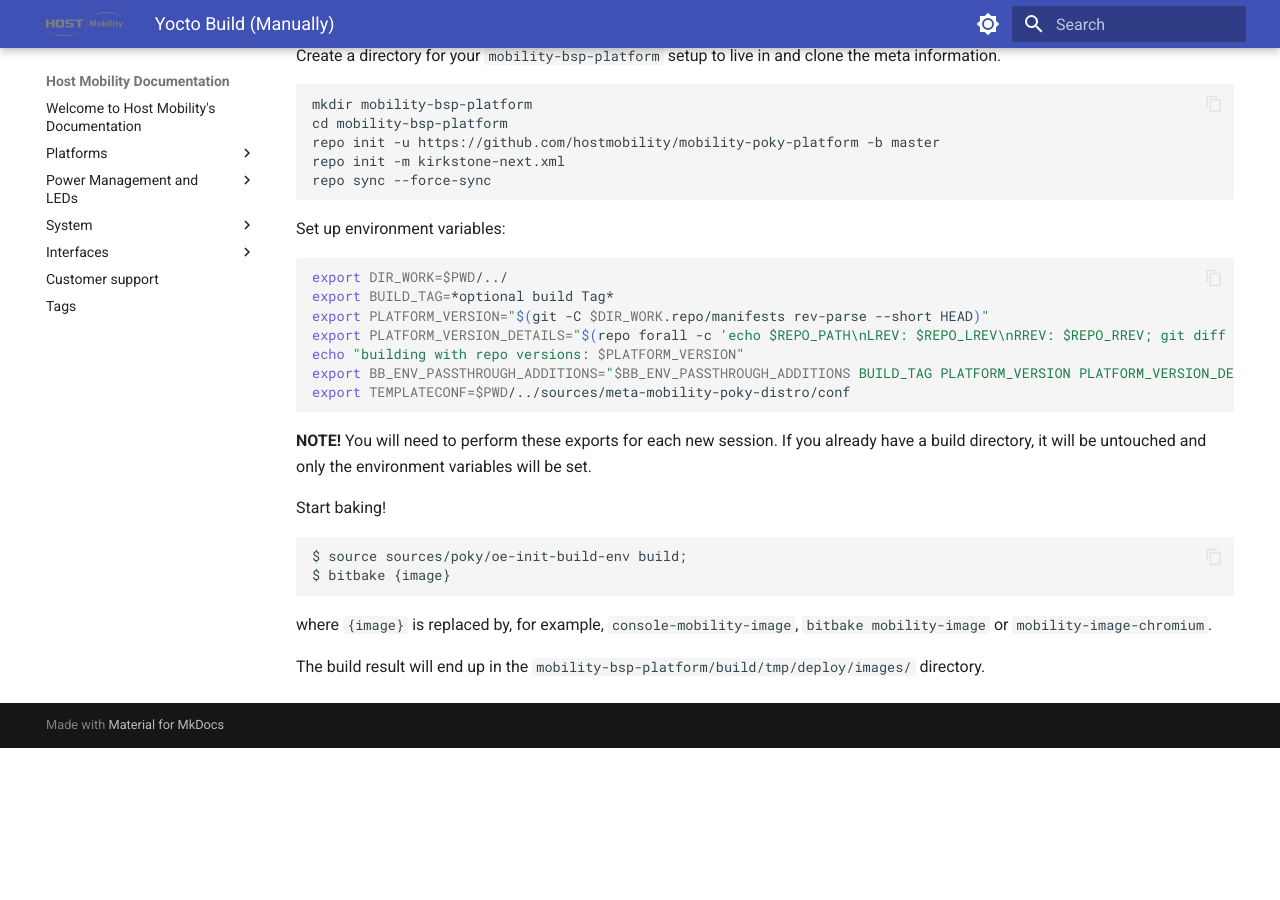
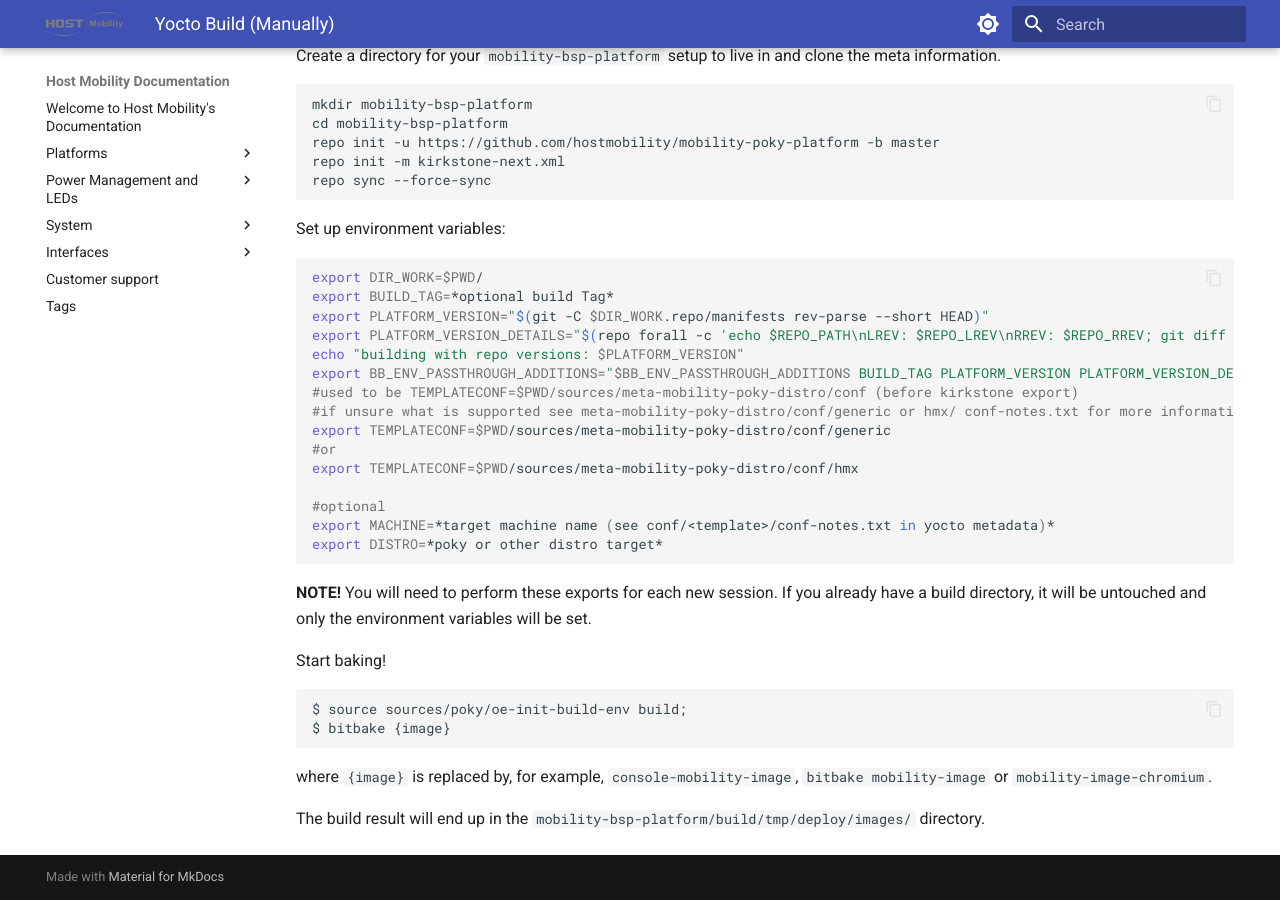
Before and after one commit to hostmobility/documentation, an MkDocs documentation site: the page built from docs/system/yocto/yocto-build-manually.md, in a window 1280 px wide and 900 px high, scrolled down 564 px. Built offline with MkDocs 1.6.1 and Material for MkDocs 9.7.7, drawn with Linux system fonts in a browser that asks for light colours; before the commit the page ends 1312 px from its top, so only the background shows below that.

Commit message:
Build without docker: Update path and information (#46)
* Build without docker: Update path and information
update to correct path for DIR_WORK and TEMPLATECONF
Add notes about env for MACHINE and Distro

* Apply suggestions from code review

Co-authored-by: Mika Ivarsson <13712961+Mojken@users.noreply.github.com>

* Update docs/system/yocto/yocto-build-manually.md

---------

Co-authored-by: Mika Ivarsson <13712961+Mojken@users.noreply.github.com>

````diff
--- a/docs/system/yocto/yocto-build-manually.md
+++ b/docs/system/yocto/yocto-build-manually.md
@@ -45,13 +45,21 @@
 
 Set up environment variables:
 ```bash
-export DIR_WORK=$PWD/../
+export DIR_WORK=$PWD/
 export BUILD_TAG=*optional build Tag*
 export PLATFORM_VERSION="$(git -C $DIR_WORK.repo/manifests rev-parse --short HEAD)"
 export PLATFORM_VERSION_DETAILS="$(repo forall -c 'echo $REPO_PATH\nLREV: $REPO_LREV\nRREV: $REPO_RREV; git diff --stat -b $REPO_LREV..HEAD ; echo -n "Commit: " ; git rev-parse HEAD ; echo -n "Uncommited changes: " ; git status -b -s ; git diff --stat -b ; echo ')"
 echo "building with repo versions: $PLATFORM_VERSION"
 export BB_ENV_PASSTHROUGH_ADDITIONS="$BB_ENV_PASSTHROUGH_ADDITIONS BUILD_TAG PLATFORM_VERSION PLATFORM_VERSION_DETAILS"
-export TEMPLATECONF=$PWD/../sources/meta-mobility-poky-distro/conf
+#used to be TEMPLATECONF=$PWD/sources/meta-mobility-poky-distro/conf (before kirkstone export)
+#if unsure what is supported see meta-mobility-poky-distro/conf/generic or hmx/ conf-notes.txt for more information to select correct path for your MACHINE build.
+export TEMPLATECONF=$PWD/sources/meta-mobility-poky-distro/conf/generic
+#or
+export TEMPLATECONF=$PWD/sources/meta-mobility-poky-distro/conf/hmx
+
+#optional
+export MACHINE=*target machine name (see conf/<template>/conf-notes.txt in yocto metadata)*
+export DISTRO=*poky or other distro target*
 ```
 **NOTE!** You will need to perform these exports for each new session. If you already have
 a build directory, it will be untouched and only the environment variables will be set.
````
